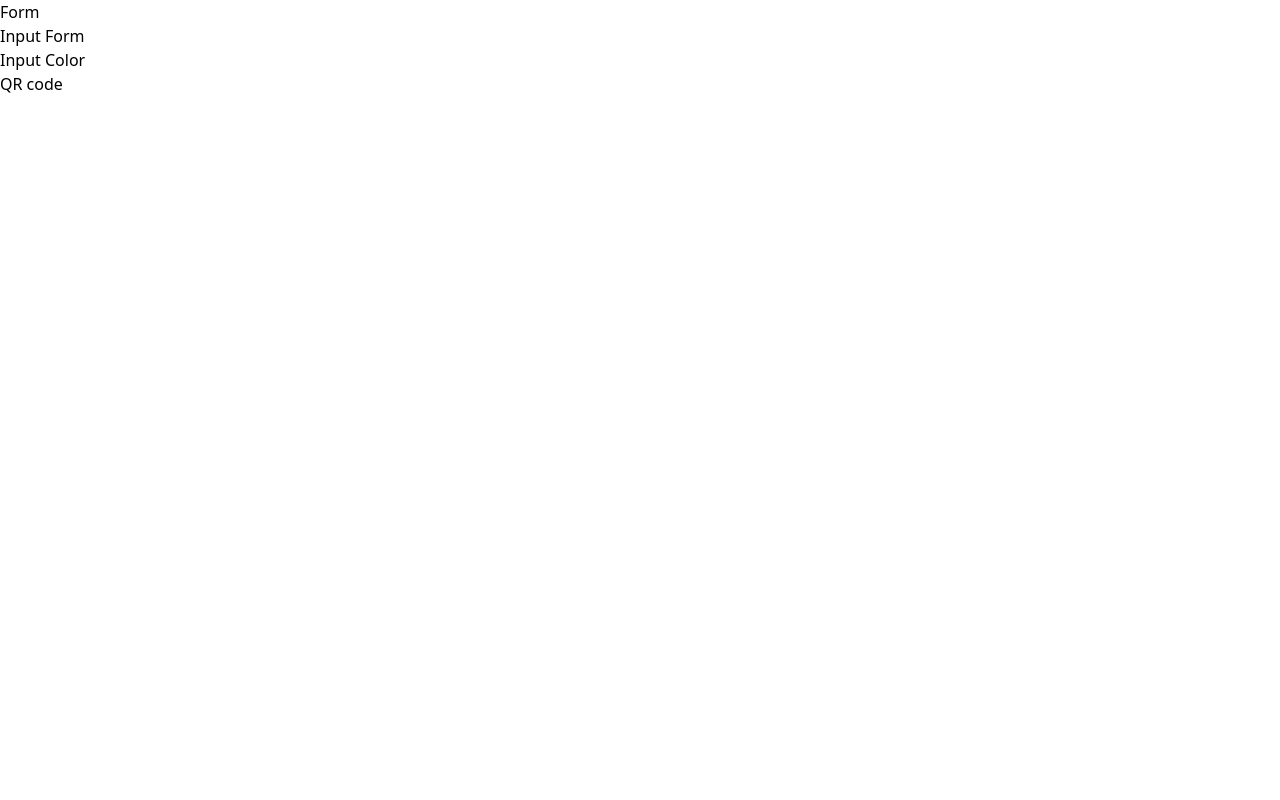
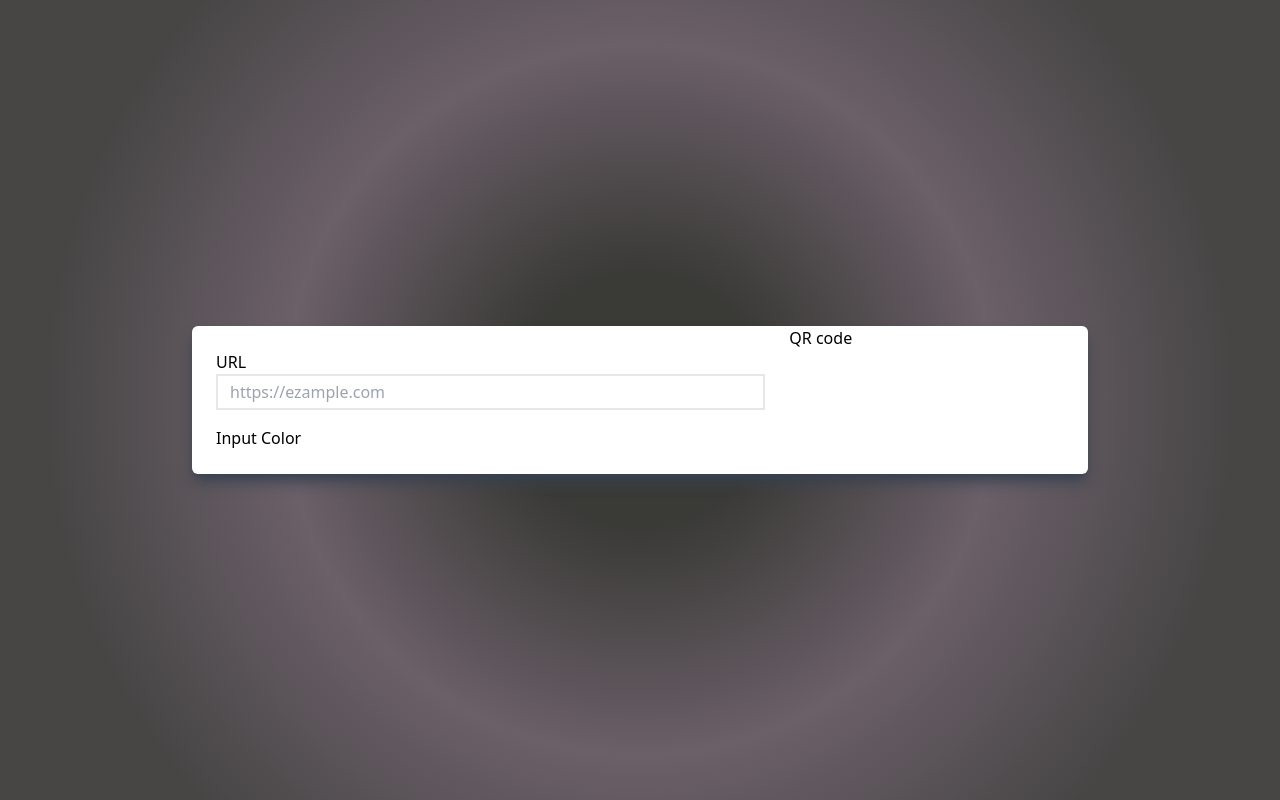
Before and after one commit to Chimoha31/QrCode_Generator, a React (Create React App) app: page / in a window 1280 px wide. Built offline with nearby package versions, Linux system fonts and the light colour scheme; the HTML template or start-up script is replaced by a standard one.

Commit message:
Installed react-color

```diff
--- a/package.json
+++ b/package.json
@@ -7,6 +7,7 @@
     "@testing-library/react": "^13.2.0",
     "@testing-library/user-event": "^13.5.0",
     "react": "^18.1.0",
+    "react-color": "^2.19.3",
     "react-dom": "^18.1.0",
     "react-scripts": "5.0.1",
     "web-vitals": "^2.1.4"
--- a/postcss.config.js
+++ b/postcss.config.js
@@ -1,9 +1,6 @@
 module.exports = {
-  content: [
-    "./src/**/*.{js,jsx,ts,tsx}",
-  ],
-  theme: {
-    extend: {},
+  plugins: {
+    tailwindcss: {},
+    autoprefixer: {},
   },
-  plugins: [],
 }
--- a/src/App.css
+++ b/src/App.css
@@ -1,3 +1,11 @@
-.App {
-  text-align: center;
+.base_background1 {
+  position: relative;
+  height: 100vh;
+  background: rgb(48, 48, 51);
+  background: radial-gradient(
+    circle,
+    rgba(51, 51, 48, 0.963) 17%,
+    rgba(93, 80, 90, 0.9150253851540616) 47%,
+    rgba(22, 21, 20, 0.794) 79%
+  );
 }
--- a/src/App.js
+++ b/src/App.js
@@ -1,14 +1,19 @@
-import React from 'react';
-import Form from './components/Form';
-import QrCode from './components/QrCode';
+import React from "react";
+import "./App.css";
+import Form from "./components/Form";
+import QrCode from "./components/QrCode";
 
 const App = () => {
   return (
-    <div>
-      <Form />
-      <QrCode />
+    <div className="base_background1 flex flex-col justify-center items-center">
+      <div className="container max-auto max-w-4xl bg-white rounded-md shadow-lg shadow-gray-700">
+        <div className="md:grid md:grid-cols-3">
+          <Form />
+          <QrCode />
+        </div>
+      </div>
     </div>
-  )
-}
+  );
+};
 
-export default App
+export default App;
--- a/src/components/Form.jsx
+++ b/src/components/Form.jsx
@@ -4,8 +4,7 @@ import InputForm from './InputForm'
 
 const Form = () => {
   return (
-    <div>
-      Form
+    <div className="grid gap-4 col-span-2 p-6">
       <InputForm />
       <InputColor />
     </div>
--- a/src/components/InputForm.jsx
+++ b/src/components/InputForm.jsx
@@ -3,7 +3,8 @@ import React from 'react';
 const InputForm = () => {
   return (
     <div>
-      Input Form
+     <label>URL</label>
+     <input type="url" className="border-2 w-full py-1 px-3" placeholder="https://ezample.com" />
 
     </div>
   )
--- a/tailwind.config.js
+++ b/tailwind.config.js
@@ -1,5 +1,7 @@
 module.exports = {
-  content: [],
+  content: [
+    "./src/**/*.{js,jsx,ts,tsx}",
+  ],
   theme: {
     extend: {},
   },
```
Also changed, not shown: 1 other file (tests, documents, lock files or other folders).
